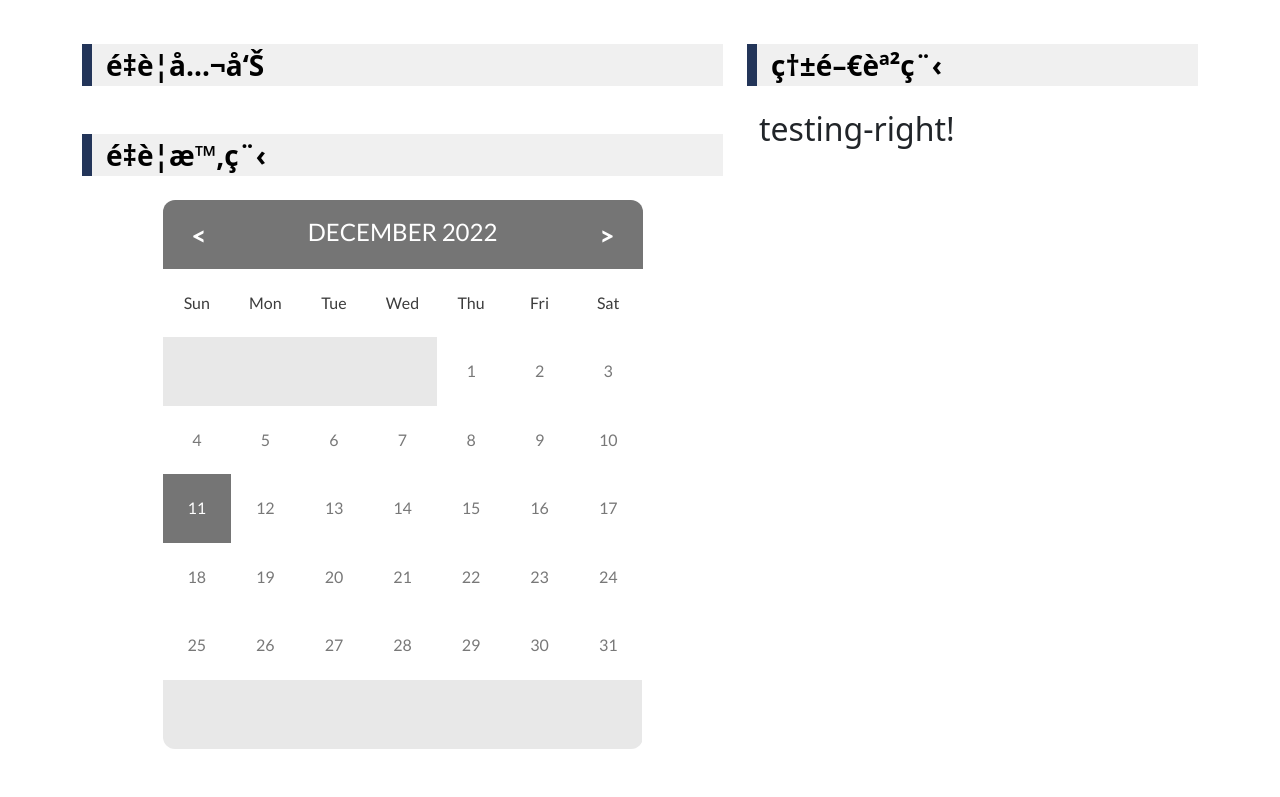
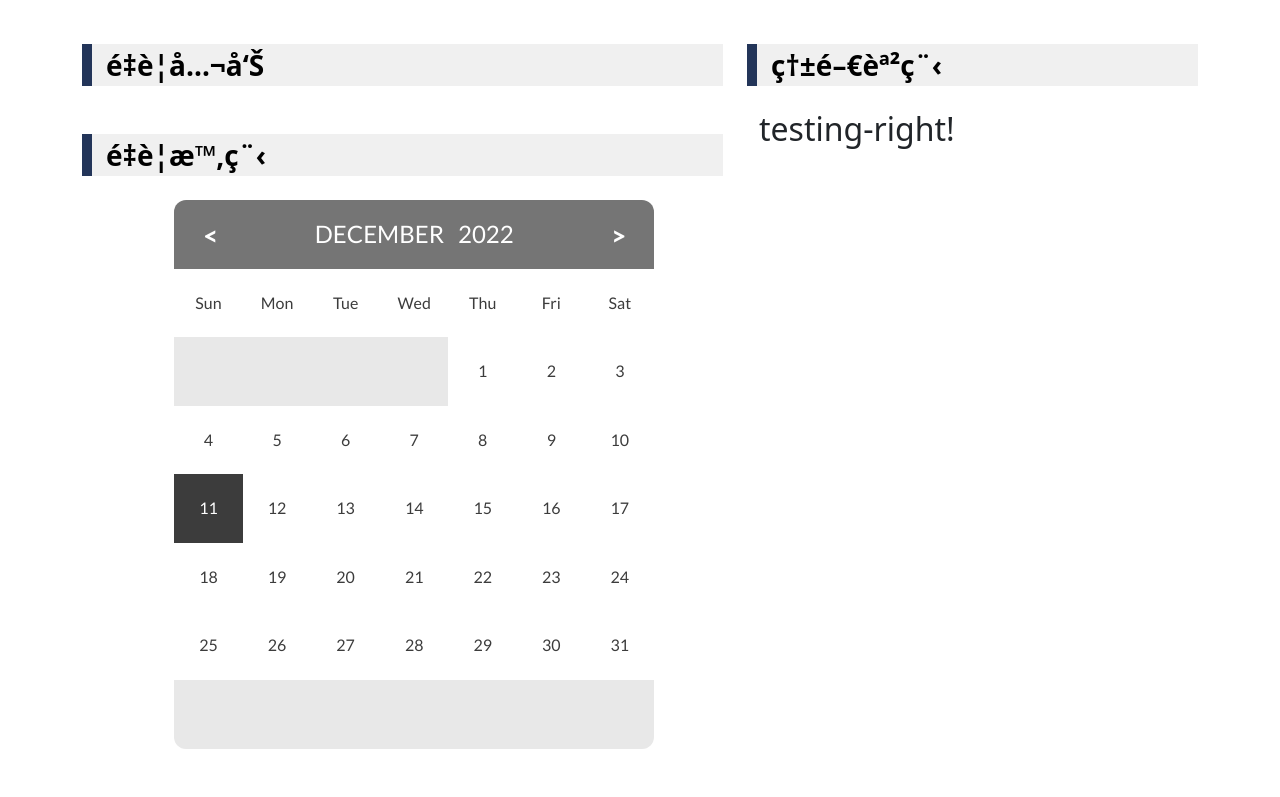
Before and after one commit to Jayyyu1w/NTOU-course-guide-system, a PHP site: page / in a window 1280 px wide. Shown: the part 310-1107 px from the top of the page. Run offline with PHP 8.4, Linux system fonts and the light colour scheme; some libraries are stand-ins or nearby versions.

Commit message:
rewrite calender with vue.js

```diff
--- a/front-Webpage/index.css
+++ b/front-Webpage/index.css
@@ -24,8 +24,7 @@
 }
 
 #calendar {
-    margin-left: auto;
-    margin-right: auto;
+    margin-left: 13%;
     width: 320px;
     font-family: 'Lato', sans-serif;
     user-select: none;
@@ -40,7 +39,7 @@
 #calendar_weekdays,
 #calendar_header {
     position: relative;
-    width: 320px;
+    width: 480px;
     overflow: hidden;
     float: left;
     z-index: 10;
@@ -48,8 +47,7 @@
 
 #calendar_weekdays div,
 #calendar_content div {
-    width: 40px;
-    height: 40px;
+    align-content: center;
     overflow: hidden;
     text-align: center;
     background-color: #FFFFFF;
@@ -86,8 +84,9 @@
 }
 
 #calendar_header {
-    width: 100%;
-    height: 37px;
+    display:flex;
+    width: 480px;
+    height: 68.56px;
     text-align: center;
     background-color: #FF6860;
     padding: 18px 0;
@@ -95,9 +94,13 @@
 }
 
 #calendar_header h1 {
+    display:flex;
     font-size: 1.5em;
     color: #FFFFFF;
     float: left;
+    justify-content: center;
+    align-items: center;
+    padding-top: 8px;
     width: 70%;
 }
 
--- a/front-Webpage/index.html
+++ b/front-Webpage/index.html
@@ -88,7 +88,25 @@
                                         <div class="title_decoration row h-100 px-4 mb-4">
                                             重要時程
                                         </div>
-                                        <!--<h2>testing-low!</h2>-->
+                                        <div id="calendar">
+                                            <div id="calendar_header" :style="header_css">
+                                                <span class="icon-chevron-left" @click="prevMonth"> < </span>
+                                                <h1>{{getMon()}}&nbsp;&nbsp;&nbsp;{{t}}</h1>
+                                                <span class="icon-chevron-right" @click="nextMonth"> > </span>
+                                            </div>
+                                            <div id="calendar_weekdays">
+                                                <div v-for="wdays in weekdays" :style="default_css">{{wdays}}</div>
+                                            </div>
+                                            <div id="calendar_content">
+                                                <template v-for="eday in monthdays">
+                                                    <div v-if='eday == " "' :style="blank_content"></div>
+                                                    <div v-else-if="checkDays(eday)" :style="today_content">{{eday}}</div>
+                                                    <div v-else :style="default_css">{{eday}}</div>
+                                                </template>
+                                            </div>
+                                        </div>
+                                        <!--
+
                                         <div id="calendar">
                                             <div id="calendar_header">
                                                 <span class="icon-chevron-left"><</span>
@@ -97,7 +115,7 @@
                                             </div>
                                             <div id="calendar_weekdays"></div>
                                             <div id="calendar_content"></div>
-                                        </div>
+                                        </div>-->
                                     </div>
                                 </div>
                             </div>
--- a/front-Webpage/index.js
+++ b/front-Webpage/index.js
@@ -24,6 +24,152 @@
     },
 }).mount('#notification');
 
+Vue.createApp({
+    data: function () {
+        return {
+            month: ["JANUARY", "FEBRUARY", "MARCH", "APRIL", "MAY", "JUNE",
+                "JULY", "AUGUST", "SEPTEMBER", "OCTOBER", "NOVEMBER", "DECEMBER"],
+            week: ["Sunday", "Monday", "Tuesday",
+                "Wednesday", "Thursday", "Friday", "Saturday"],
+            cal_color: ["#E67089", "#604A7B", "#E46C0A", "#FC92BA", "#77933C", "#31859C",
+                "#00B0F0", "#0070C0", "#984807", "#953735", "#4A452A", "#3C3C3C"],
+            weekdays: [],
+            monthdays: [],
+            e: new Date(),
+            t: new Date().getFullYear(),
+            n: new Date().getMonth() + 1,
+            cal_width: 480,
+            blank_css: {
+                ".blank": "",
+            },
+            header_css: {
+                "width" : ``,
+                "height" : ``,
+                "background-color": ``,
+            },
+            default_css: {
+                "width": ``,
+                "height": ``,
+                "line-height": ``,
+                "color" : ``,
+            },
+            today_content: {
+                "width": ``,
+                "height": ``,
+                "line-height": ``,
+                "color" : "#FFFFFF",
+                "background-color": ``,
+            },
+            blank_content: {
+                "width": ``,
+                "height": ``,
+                "background-color": "#E8E8E8",
+            }
+        }
+    },
+    methods: {
+        checkDays: function (d) {
+            let elem = new Date();
+            if(this.t == elem.getFullYear() &&
+                this.n == elem.getMonth() + 1 &&
+                d == elem.getDate()){
+                    return true;
+            }
+            return false;
+        },
+        wDay: function (e, t, n) {    //在一星期的第幾天
+            return new Date(e, t - 1, n).getDay();
+        },
+        wDate: function (e, t) {      //取得月份天數
+            return new Date(e, t, 0).getDate();
+        },
+        isToday: function (e) {
+            return this.fullDate(new Date()) == this.fullDate(e);
+        },
+        fullDate: function (e) {
+            return e.getFullYear() + "/" + (e.getMonth() + 1) + "/" + e.getDate();
+        },
+        genMonth: function () {
+            let dateInfo = [];
+            let w = this.week;
+            let val = this.wDate(this.t, this.n) + 1;
+            for (let r = 1; r < val; r++) {
+                dateInfo.push({ day: r, weekday: w[this.wDay(this.t, this.n, r)] });
+            }
+            return dateInfo;
+        },
+        genWeek: function () {
+            for (let e = 0; e < 7; e++) {
+                this.weekdays[e] = (this.week[e].substring(0, 3));
+            }
+        },
+        setStyle: function () {
+            let sz = this.cal_width / 7;
+            this.header_css["background-color"] = `${this.cal_color[this.n - 1]}`;
+            this.header_css["width"] = `${this.cal_width}px`;
+            this.header_css["height"] = `${sz}px`;
+            this.default_css["width"] = `${sz}px`;
+            this.default_css["height"] = `${sz}px`;
+            this.default_css["line-height"] = `${sz}px`;
+            this.default_css["color"] = `${this.cal_color[this.n - 1]}`;
+            this.today_content["width"] = `${sz}px`;
+            this.today_content["height"] = `${sz}px`;
+            this.today_content["line-height"] = `${sz}px`;
+            this.today_content["background-color"] = `${this.cal_color[this.n - 1]}`;
+            this.blank_content["width"] = `${sz}px`;
+            this.blank_content["height"] = `${sz}px`;
+        },
+        construct: function () {
+            this.genWeek();
+            let e = this.genMonth();
+            let r = 0;
+            let u = false;
+            this.monthdays = [];
+            while (!u) {
+                if (this.week[r] == e[0].weekday) {
+                    u = true;
+                } else {    //補至該月起始星期
+                    this.monthdays.push(" ");
+                    r++;
+                }
+            }
+            for (let c = 0; c < 42 - r; c++) {
+                if (c >= e.length) {    //剩下補空白
+                    this.monthdays.push(" ");
+                } else {
+                    let v = e[c].day;
+                    let m = this.isToday(new Date(this.t, this.n - 1, v)) ? '<div class="today">' : "<div>";
+                    this.monthdays.push(v);
+                }
+            }
+            this.setStyle();
+        },
+        getMon: function () {
+            this.construct();
+            return this.month[`${this.n - 1}`];
+        },
+        nextMonth: function () {
+            this.n++;
+            if (this.n > 12) {
+                this.n = 1;
+                this.t++;
+            }
+            this.construct();
+        },
+        prevMonth: function () {
+            this.n--;
+            if (this.n < 1) {
+                this.n = 12;
+                this.t--;
+            }
+            this.construct();
+        }
+    },
+    mounted: function () {
+
+    },
+}).mount('#calendar');
+/*
 $(function () {
     function construct() {
         genWeek();
@@ -137,4 +283,4 @@
             r("next");
         }
     });
-});
+});*/
```
